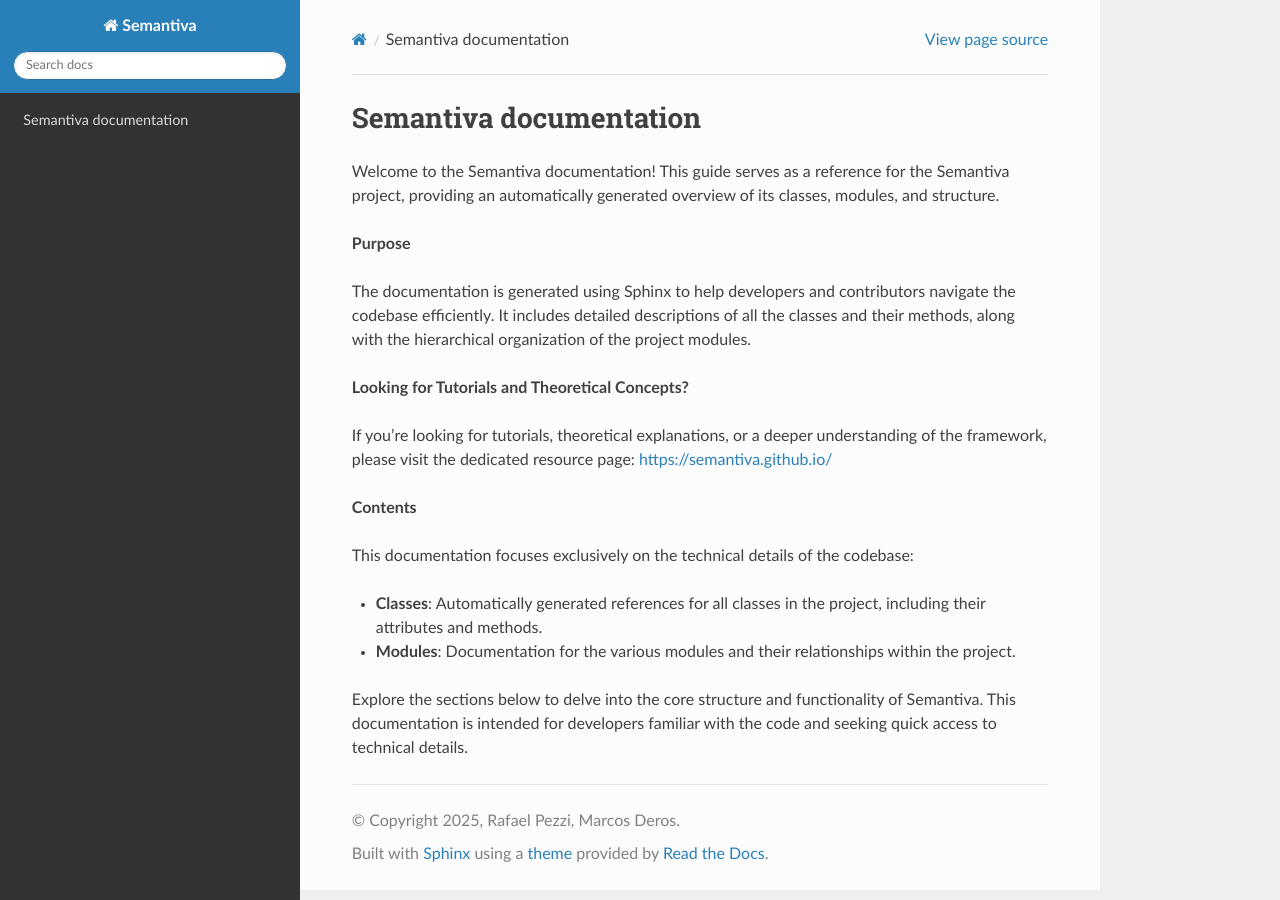
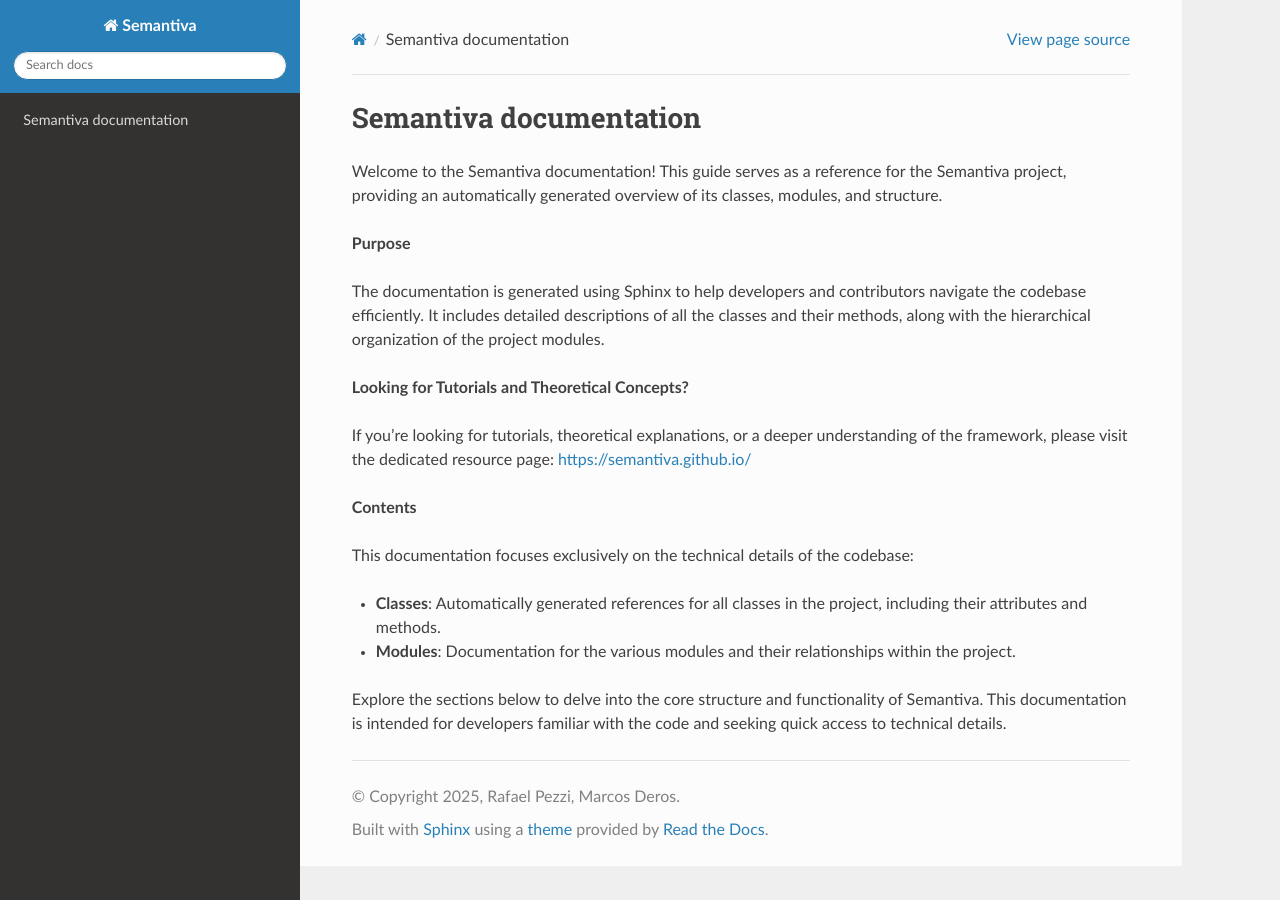
Before and after one commit to semantiva/semantiva, a Sphinx documentation site: the page built from docs/source/index.rst, in a window 1280 px wide. Built offline with Sphinx 7.4.7 and the Read the Docs theme 3.1.0, drawn with Linux system fonts in a browser that asks for light colours; pages that are not in the unit, such as notebooks, are missing from menus.

Commit message:
Added css config

```diff
--- /dev/null
+++ b/docs/source/_static/custom.css
@@ -0,0 +1,13 @@
+/* Adjust the max width of the page */
+.wy-nav-content {
+    max-width: 100%;
+    /* Set to 100% of the screen width */
+    width: 90%;
+    /* Adjust as needed for spacing */
+}
+
+/* Adjust the width of the sidebar */
+.wy-side-nav-search {
+    max-width: 300px;
+    /* Adjust as necessary */
+}
--- a/docs/source/conf.py
+++ b/docs/source/conf.py
@@ -30,7 +30,13 @@ autodoc_typehints = "description"
 templates_path = ["_templates"]
 exclude_patterns = []
 
+# Add the _static directory to the static path
+html_static_path = ["_static"]
 
+# Include the custom CSS file
+html_css_files = [
+    "custom.css",
+]
 # -- Options for HTML output -------------------------------------------------
 # https://www.sphinx-doc.org/en/master/usage/configuration.html#options-for-html-output
 
```
